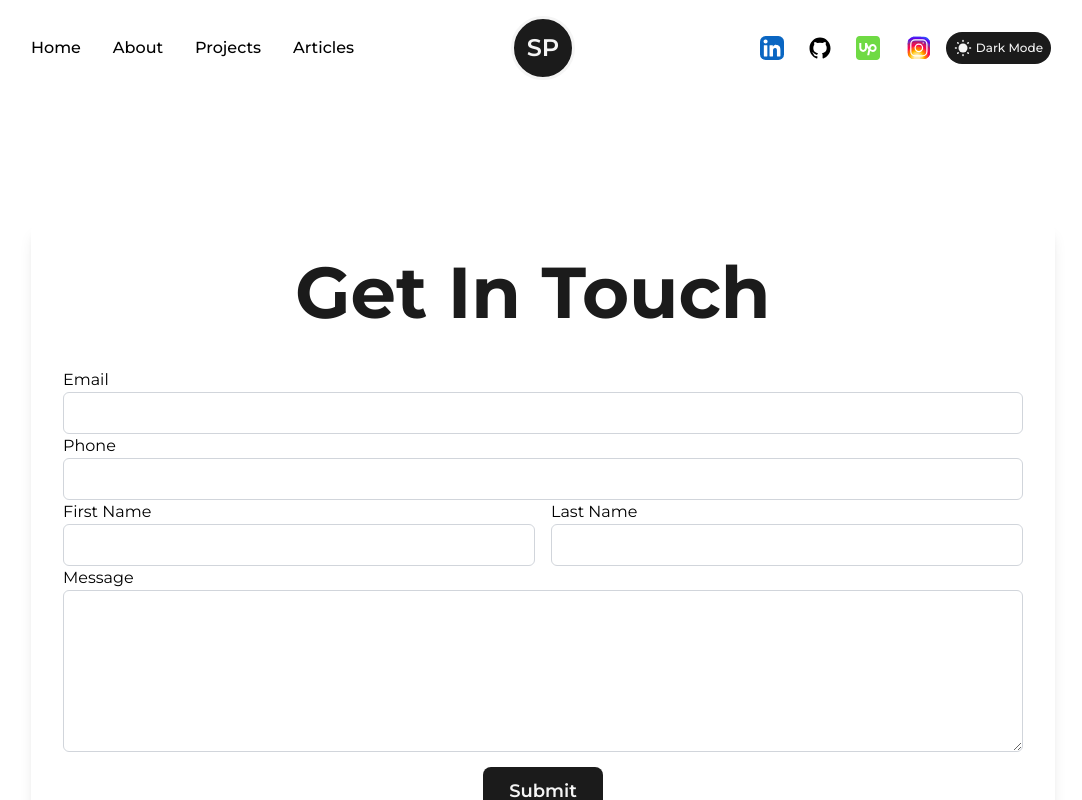
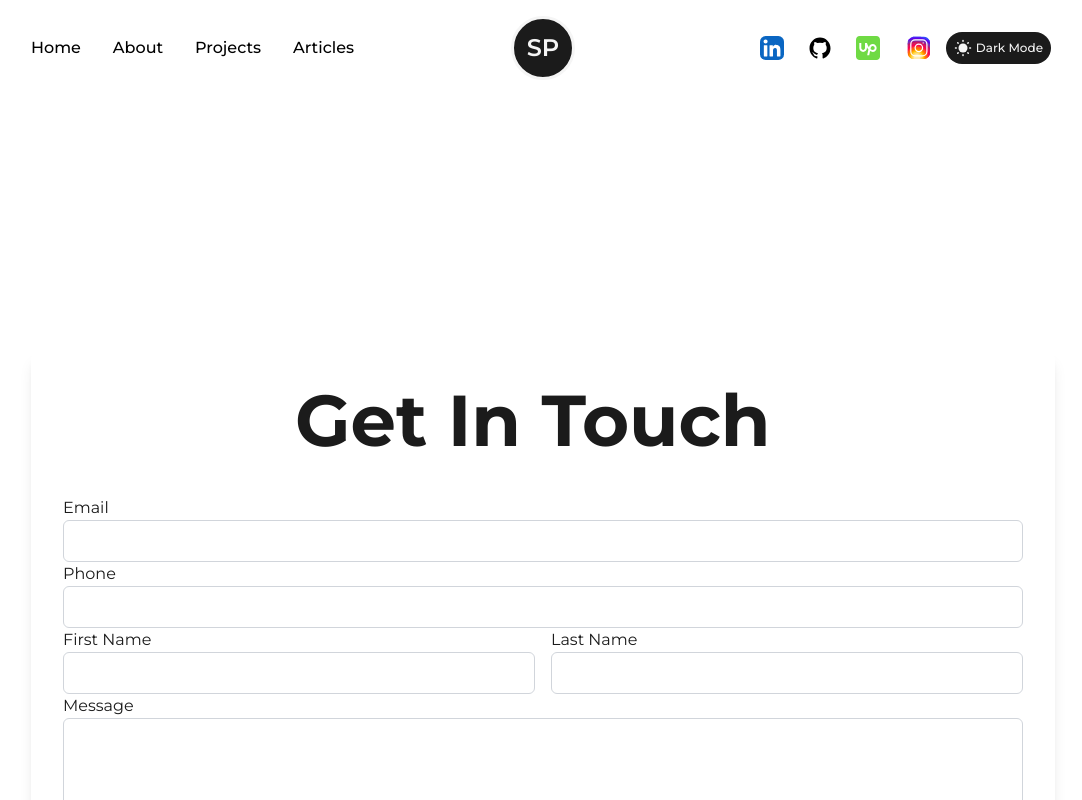
Before and after one commit to Soumyank007/Portfolio, a Next.js app: page /contact in a window 1280 px wide. Shown: the top 800 px of the page, without its empty margins (97-1179 px from the left). Built offline with nearby package versions, Linux system fonts and the light colour scheme.

Commit message:
style:fix contact padding

```diff
--- a/src/pages/contact.js
+++ b/src/pages/contact.js
@@ -36,6 +36,7 @@ export default function Contact() {
                 <meta name="description" content="Contact Soumyank Padhy for your queries and lead to a journey of building something big" />
             </Head>
             <TransitionEffect />
+            <main className="flex text-dark w-full min-h-screen dark:text-light sm:items-start xs:py-8 sm:py-16 md:py-24 py-32">
             <Layout>
             {showAlert && (
             <div class="bg-teal-100 border-t-4 border-teal-500 rounded-b text-teal-900 px-4 py-3 shadow-md mb-4" role="alert">
@@ -48,10 +49,10 @@ export default function Contact() {
                         </div>
              </div>
             )}
-                <form className="container bg-white dark:bg-gray-800 shadow-lg rounded-lg px-8 pt-6 pb-8 mb-4" onSubmit={handleSubmit}>
+                <form className="container bg-white dark:bg-gray-800 shadow-lg rounded-lg px-8 pt-6 pb-8" onSubmit={handleSubmit}>
                     <AnimatedText className='mb-8 lg:!text-7xl sm:mb-8 sm:!!text-6xl xs:!text-4xl' text='Get in touch' />
                     <div className="email block">
-                        <label className='dark:text-light' htmlFor="frm-email">Email</label>
+                        <label htmlFor="frm-email">Email</label>
                         <input
                             id="frm-email"
                             type="email"
@@ -62,7 +63,7 @@ export default function Contact() {
                         />
                     </div>
                     <div className="block phone=">
-                        <label className='dark:text-light' htmlFor="frm-phone">Phone</label>
+                        <label htmlFor="frm-phone">Phone</label>
                         <input
                             id="frm-phone"
                             type="tel"
@@ -74,7 +75,7 @@ export default function Contact() {
                     <div className="name block">
                         <div className="flex justify-between">
                             <div className="w-1/2 pr-2">
-                                <label className='dark:text-light' htmlFor="frm-first">First Name</label>
+                                <label htmlFor="frm-first">First Name</label>
                                 <input
                                     id="frm-first"
                                     type="text"
@@ -85,7 +86,7 @@ export default function Contact() {
                                 />
                             </div>
                             <div className="w-1/2 pl-2">
-                                <label className='dark:text-light' htmlFor="frm-last">Last Name</label>
+                                <label htmlFor="frm-last">Last Name</label>
                                 <input
                                     id="frm-last"
                                     type="text"
@@ -98,7 +99,7 @@ export default function Contact() {
                         </div>
                     </div>
                     <div className="message block">
-                        <label className='dark:text-light' htmlFor="frm-message">Message</label>
+                        <label htmlFor="frm-message">Message</label>
                         <textarea id="frm-message" rows="6" name="message" className="border border-gray-300 dark:border-gray-600 rounded-md p-2 w-full font-semibold"></textarea>
                     </div>
                     <div className="button flex mt-2 justify-center">
@@ -106,6 +107,7 @@ export default function Contact() {
                     </div>
                 </form>
             </Layout>
+            </main>
         </>
     );
 }
```
